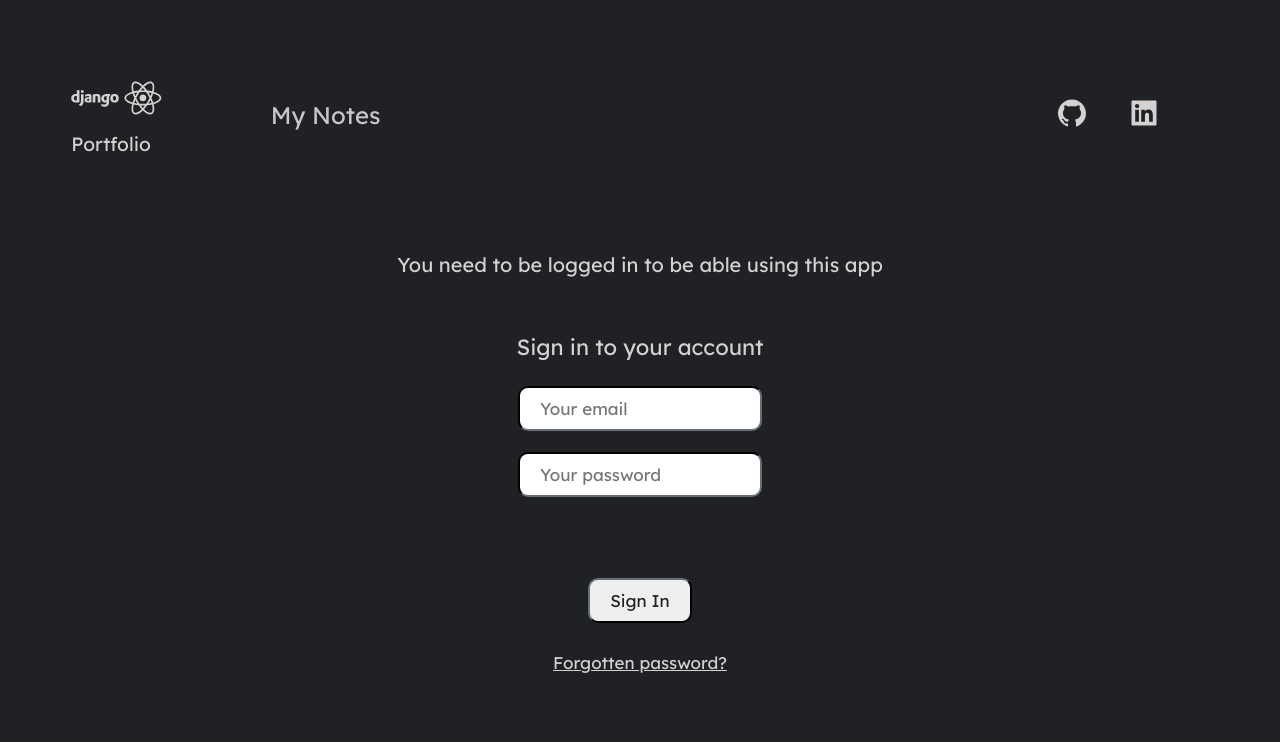
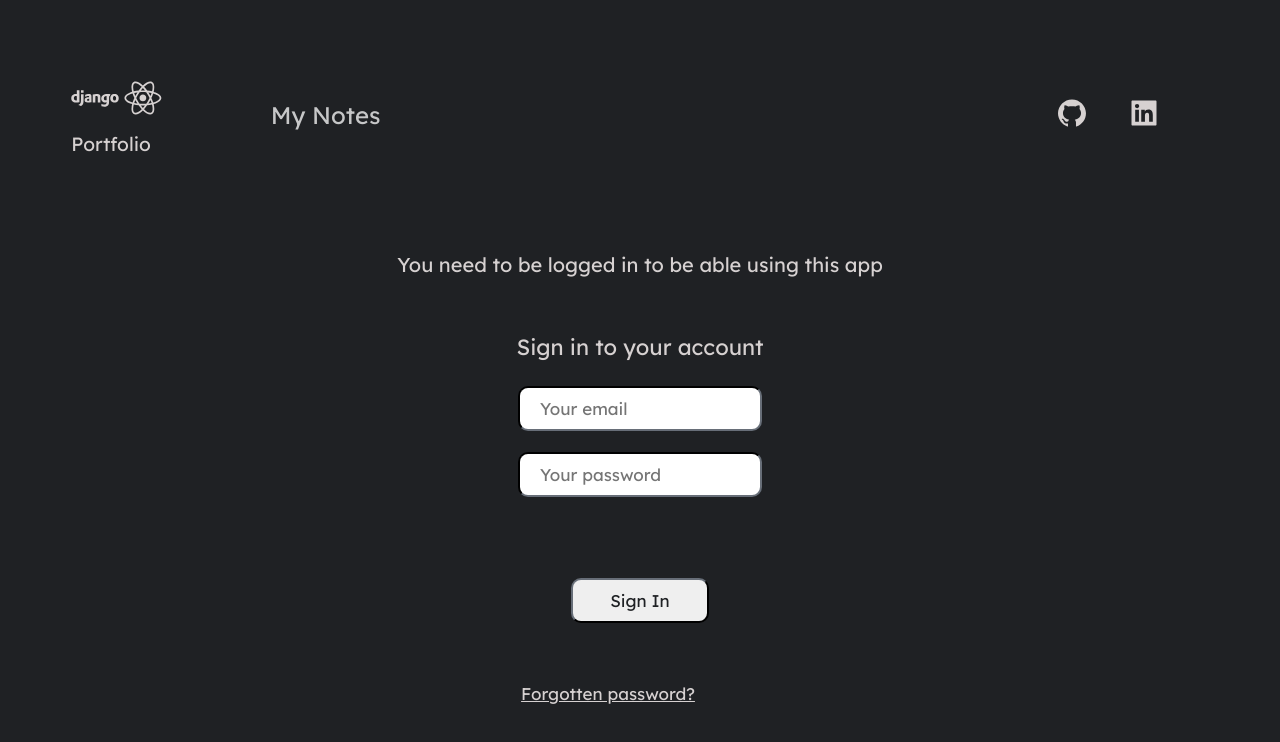
Before and after one commit to fortyfortyy/MyNotes, a React (Create React App) app in the folder frontend/: page /login in a window 1280 px wide. Shown: the top 742 px of the page. Built offline with nearby package versions, Linux system fonts and the light colour scheme.

Commit message:
modified rwd styles

```diff
--- a/frontend/src/pages/styles/LoginPageStyles.js
+++ b/frontend/src/pages/styles/LoginPageStyles.js
@@ -14,6 +14,7 @@ export const LoginInfo = styled.div`
 
     @media screen and (max-width: 640px) {
        font-size: 14px;
+       padding-top: 60px;
     }
 `
 
@@ -69,11 +70,28 @@ export const DivButton = styled.div`
     display: grid;
     max-width: 70%;
     margin: 60px 10px;
-    grid-gap: 1rem;
+    grid-gap: 2rem;
     justify-items: center;
+    align-items: center;
+
+    & :nth-child(3){
+        grid-area: 2 / 1 / 2 / 3;
+    }
+
+    @media screen and (min-width: 641px) {
+       & :nth-child(1){
+            // padding-right: 20px;
+       }
+
+       & :nth-child(2){
+            // padding-left: 20px;
+       }
+    }
+
 
     @media screen and (max-width: 640px) {
-       max-width: 60%;
+       grid-gap: 0;
+       max-width: 100%;
        margin: 30px 10px;
     }
 `
@@ -98,9 +116,32 @@ export const P = styled.p`
     }
 
     @media screen and (max-width: 1280px) {
-       padding: 10px 20px;
+       padding: 25px 20px;
     }
 `
+
+export const P2 = styled.p`
+    color: #d6d1d1;
+    font-size: 17px;
+    text-align: center;
+    cursor: pointer;
+
+    &:hover {
+        transition: 0.5s ease;
+        color: #fff;
+        cursor: pointer;
+    }
+
+    @media screen and (max-width: 1024px) {
+       font-size: 15px;
+       padding: 8px 18px;
+    }
+
+    @media screen and (max-width: 1280px) {
+       padding: 25px 20px;
+    }
+`
+
 
 export const LoginButton = styled.button`
     transition: 0.5s ease;
@@ -108,6 +149,8 @@ export const LoginButton = styled.button`
     border-radius: 10px;
     font-size: 17px;
     padding: 10px 20px;
+    grid-area: 1/ 1/ 1/ 4;
+    width: 50%;
 
     &:hover {
         outline: 0;
--- a/frontend/src/pages/styles/RegisterPageStyles.js
+++ b/frontend/src/pages/styles/RegisterPageStyles.js
@@ -7,17 +7,13 @@ export const RegisterFormContainer = styled.div`
     justify-items: center;
     margin: 0 auto;
     grid-gap: 1.5rem;
+    padding-top: 30px;
 `
 
 export const RegisterTitle = styled.div`
     transition: 1s ease;
     font-size: 22px;
-    padding: 30px 0;
-
-    @media screen and (max-width: 768px) {
-       font-size: 20px;
-    }
-
+    padding: 20px 0;
 `
 
 export const RegisterForm = styled.div`
@@ -57,7 +53,7 @@ export const DivButton = styled.div`
     grid-gap: 1rem;
 
     @media screen and (max-width: 640px) {
-       max-width: 60%;
+       max-width: 100%;
        margin: 30px 10px;
     }
 `
@@ -96,9 +92,7 @@ export const RegisterButton = styled.button`
     }
 
     @media screen and (max-width: 768px) {
-       padding: 5px 10px;
-       font-size: 15px;
        width: 80%;
-        justify-self: center;
+       justify-self: center;
     }
 `
```
